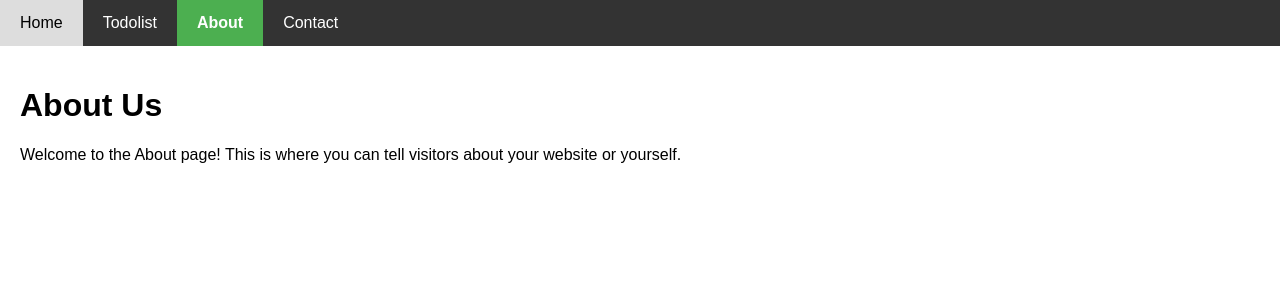
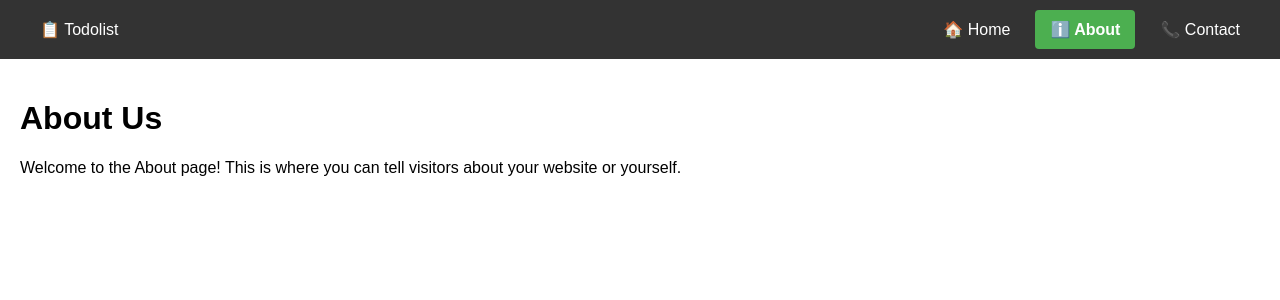
Before and after one commit to jheann21/django_todo, a Django app: page /about/ in a window 1280 px wide. Shown: the top 300 px of the page. Run offline with Django 5.2, Linux system fonts and the light colour scheme.

Commit message:
Edit commit

```diff
--- a/myapp/templates/myapp/base.html
+++ b/myapp/templates/myapp/base.html
@@ -3,40 +3,71 @@
 <head>
     <title>{% block title %}My Website{% endblock %}</title>
     <style>
-        /* Simple navbar styling */
         body { font-family: Arial, sans-serif; margin: 0; padding: 0; }
-        .navbar { background-color: #333; overflow: hidden; }
+
+        /* Navbar styling */
+        .navbar {
+            display: flex;
+            justify-content: space-between; /* left & right separation */
+            align-items: center;
+            background-color: #333;
+            padding: 10px 20px;
+        }
+
+        /* Left and right sections */
+        .navbar .left, .navbar .right {
+            display: flex;
+            align-items: center;
+        }
+
+        /* Links styling */
         .navbar a {
-            float: left;
-            display: block;
             color: white;
-            text-align: center;
-            padding: 14px 20px;
             text-decoration: none;
+            padding: 10px 15px;
+            margin: 0 5px;
+            border-radius: 4px;
+            transition: 0.3s;
         }
-        .navbar a:hover { background-color: #ddd; color: black; }
 
-        /* Active link styling */
+        .navbar a:hover {
+            background-color: #4CAF50;
+        }
+
+        /* Active link */
         .navbar a.active {
             background-color: #4CAF50;
-            color: white;
             font-weight: bold;
         }
 
-        .content { padding: 20px; }
+        /* Content styling */
+        .content {
+            padding: 20px;
+        }
     </style>
 </head>
 <body>
+
+    <!-- Navbar -->
     <div class="navbar">
-        <a href="{% url 'homepage' %}" class="{% if request.path == '/' %}active{% endif %}">Home</a>
-        <a href="{% url 'todolist' %}" class="{% if request.path == '/todolist/' %}active{% endif %}">Todolist</a>
-        <a href="{% url 'about' %}" class="{% if request.path == '/about/' %}active{% endif %}">About</a>
-        <a href="{% url 'contact' %}" class="{% if request.path == '/contact/' %}active{% endif %}">Contact</a>
+        <!-- Left side: Todolist -->
+        <div class="left">
+            <a href="{% url 'todolist' %}" class="{% if request.path == '/todolist/' %}active{% endif %}">📋 Todolist</a>
+        </div>
+
+        <!-- Right side: Home, About, Contact -->
+        <div class="right">
+            <a href="{% url 'homepage' %}" class="{% if request.path == '/' %}active{% endif %}">🏠 Home</a>
+            <a href="{% url 'about' %}" class="{% if request.path == '/about/' %}active{% endif %}">ℹ️ About</a>
+            <a href="{% url 'contact' %}" class="{% if request.path == '/contact/' %}active{% endif %}">📞 Contact</a>
+        </div>
     </div>
 
+    <!-- Main content -->
     <div class="content">
         {% block content %}
         {% endblock %}
     </div>
+
 </body>
 </html>
```
